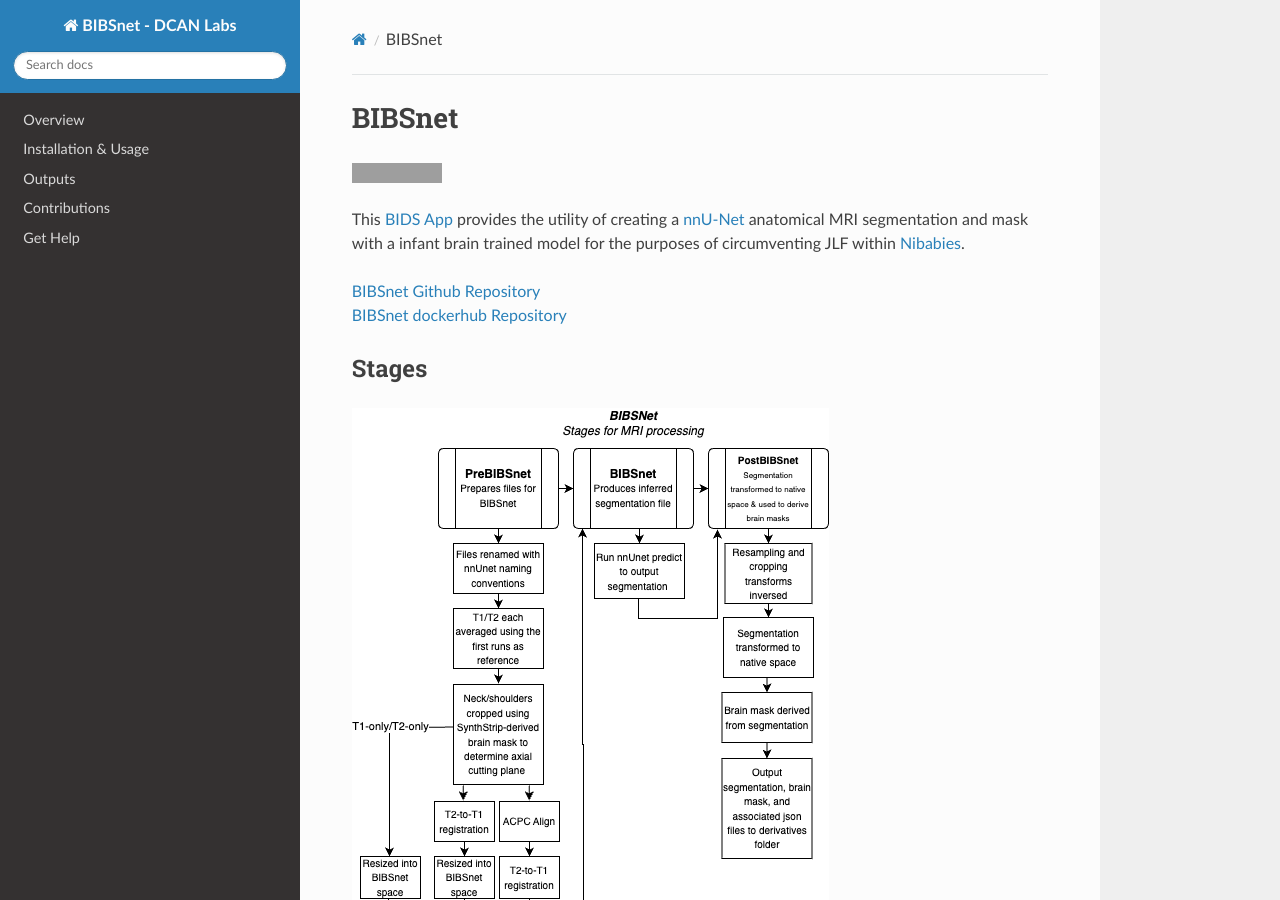
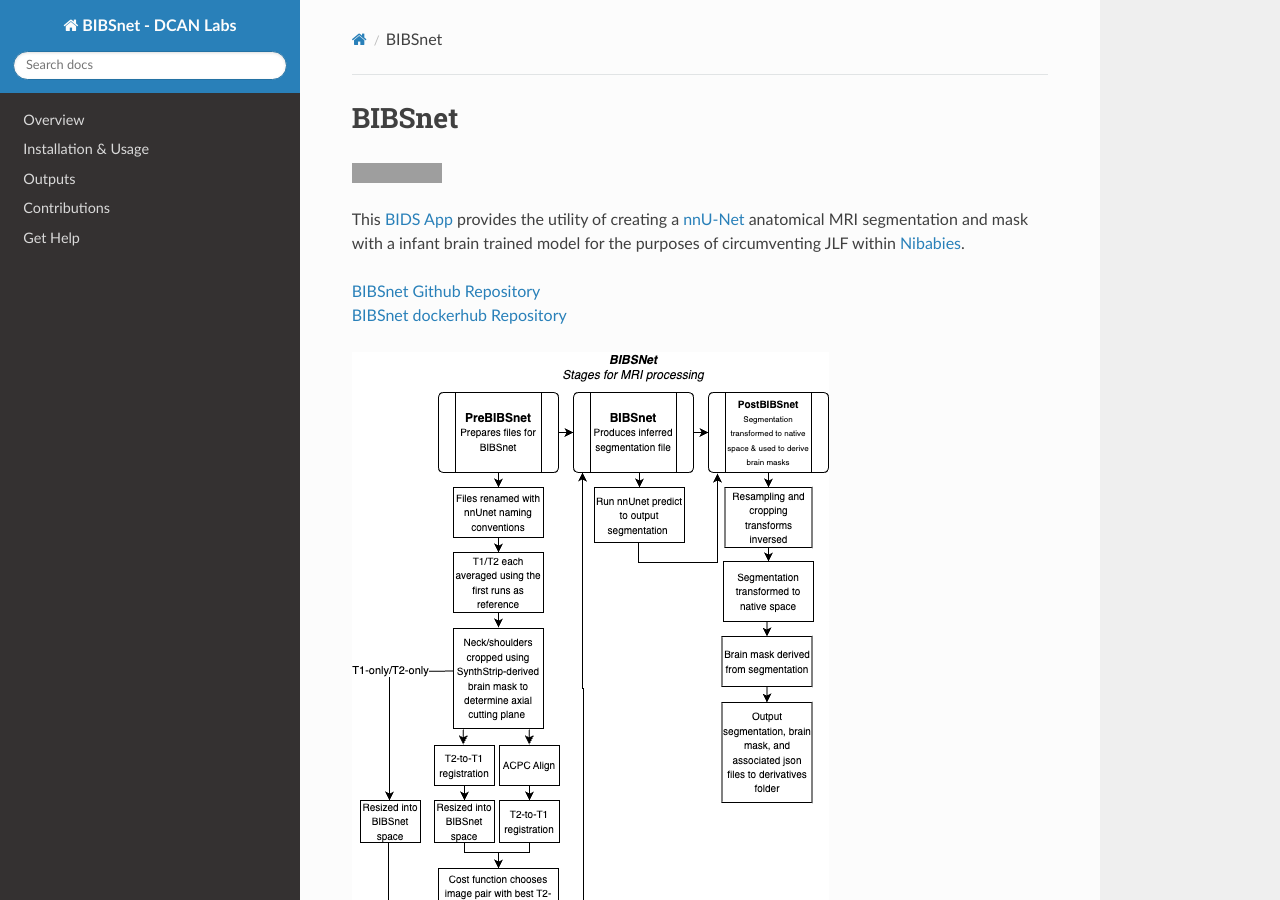
Before and after one commit to DCAN-Labs/BIBSnet, an MkDocs documentation site: the page built from docs/index.md, in a window 1280 px wide and 900 px high. Built offline with MkDocs 1.6.1, drawn with Linux system fonts in a browser that asks for light colours; nearby versions of some CDN libraries; grey boxes are pictures that could not be loaded.

Commit message:
Update index.md

```diff
--- a/docs/index.md
+++ b/docs/index.md
@@ -7,7 +7,6 @@ This [BIDS App](https://bids-apps.neuroimaging.io/about/) provides the utility o
 [BIBSnet Github Repository](https://github.com/DCAN-Labs/BIBSnet)<br>
 [BIBSnet dockerhub Repository](https://hub.docker.com/repository/docker/dcanumn/bibsnet/)
 
-## Stages
 ![BIBSnet - Stages for MRI Processing](BIBSNetWorkflowDiagram.drawio.png)
 
 ### Stage 1 - PreBIBSnet
```
